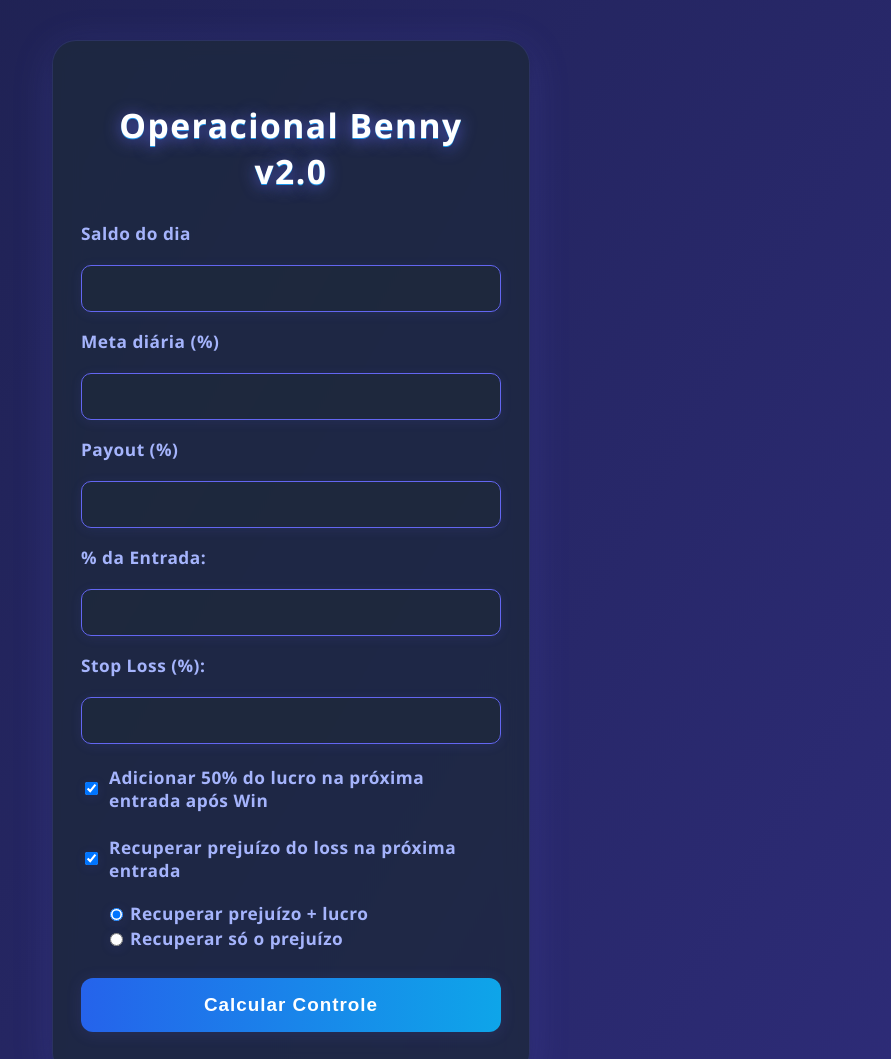
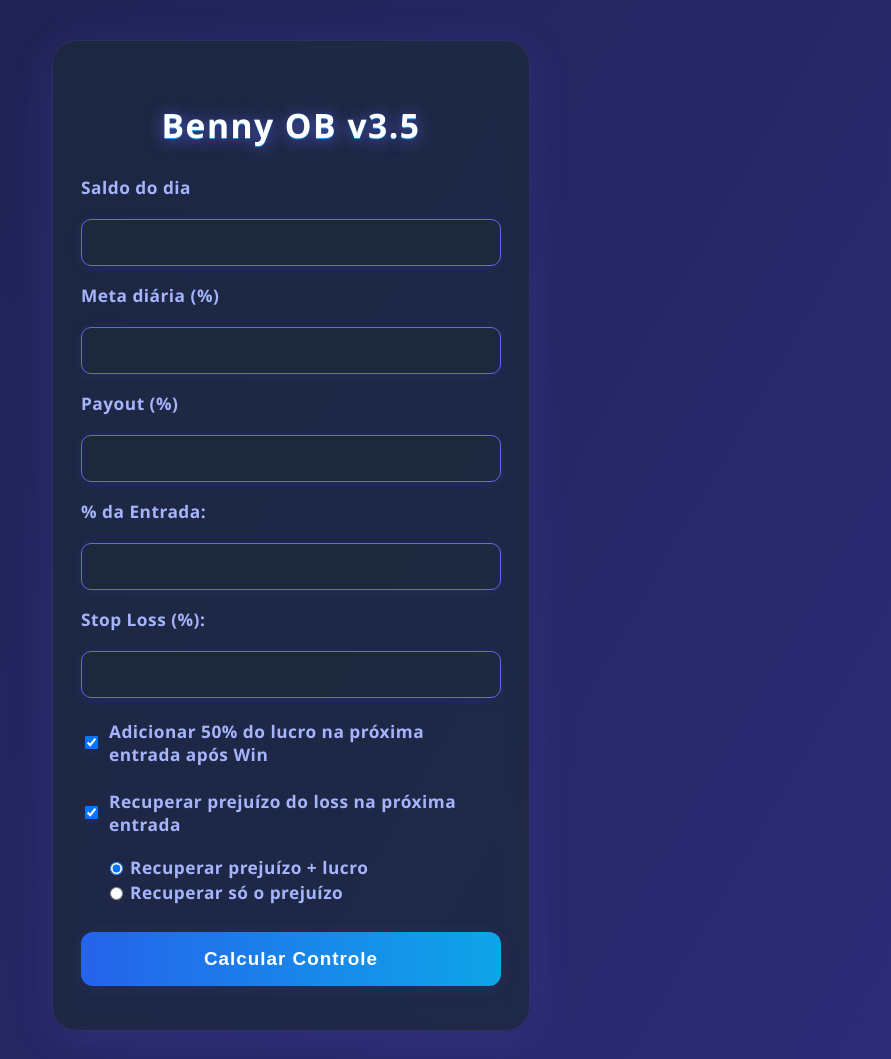
Before and after one commit to Bejoob/ControleDiario, a plain HTML site: page index.html in a window 1280 px wide. Shown: the top 1059 px of the page, without its empty margins (349-1240 px from the left). Drawn offline with Linux system fonts and the light colour scheme.

Commit message:
Update title and header to reflect version change from v2.0 to v3.5

```diff
--- a/index.html
+++ b/index.html
@@ -3,12 +3,12 @@
 <head>
   <meta charset="UTF-8">
   <meta name="viewport" content="width=device-width, initial-scale=1.0">
-  <title>Operacional Benny v2.0</title>
+  <title>Benny OB v3.5</title>
   <link rel="stylesheet" href="style.css">
 </head>
 <body>
   <div class="container">
-    <h1>Operacional Benny v2.0</h1>
+    <h1>Benny OB v3.5</h1>
     <form id="controle-form">
       <label for="saldo">Saldo do dia</label>
       <input type="number" id="saldo" min="1" step="0.01" required>
```
